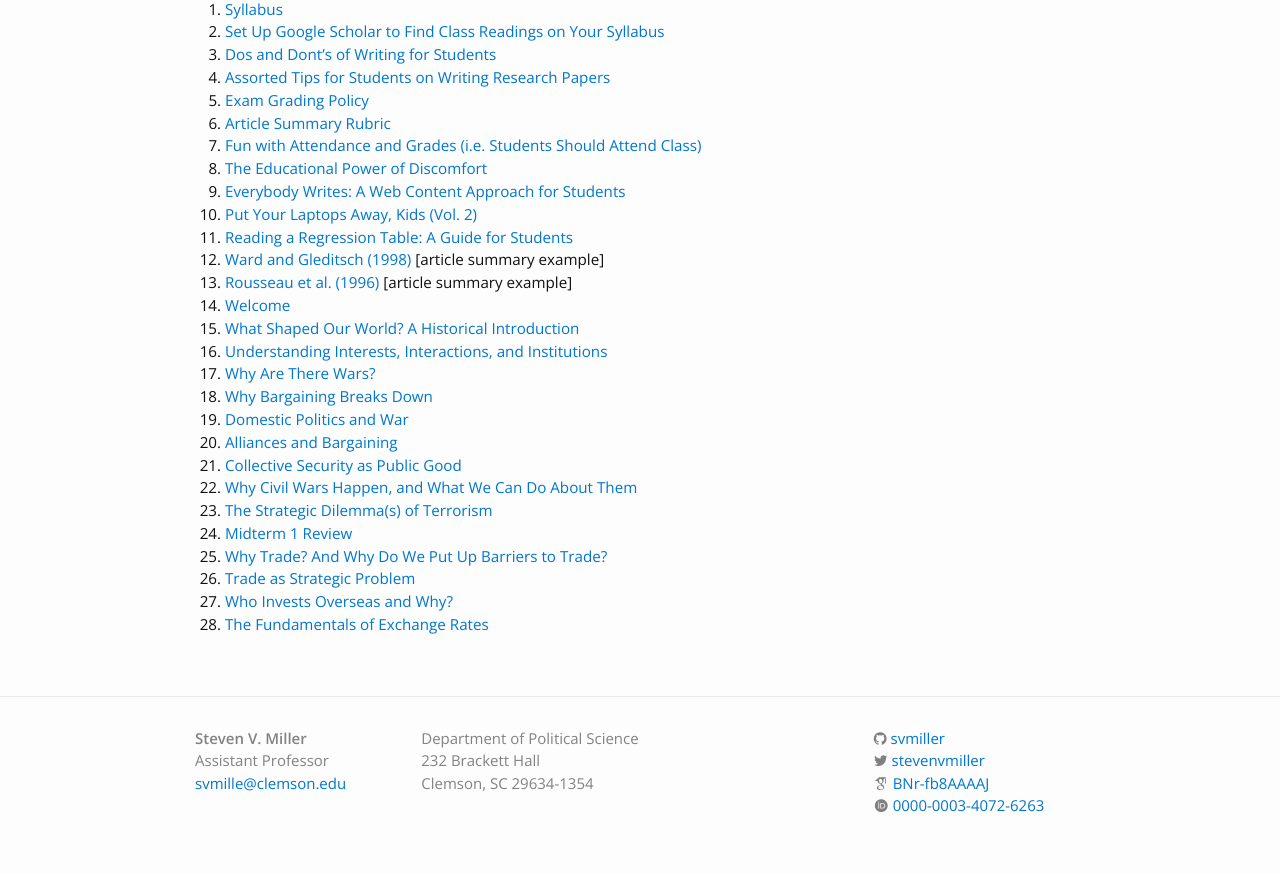
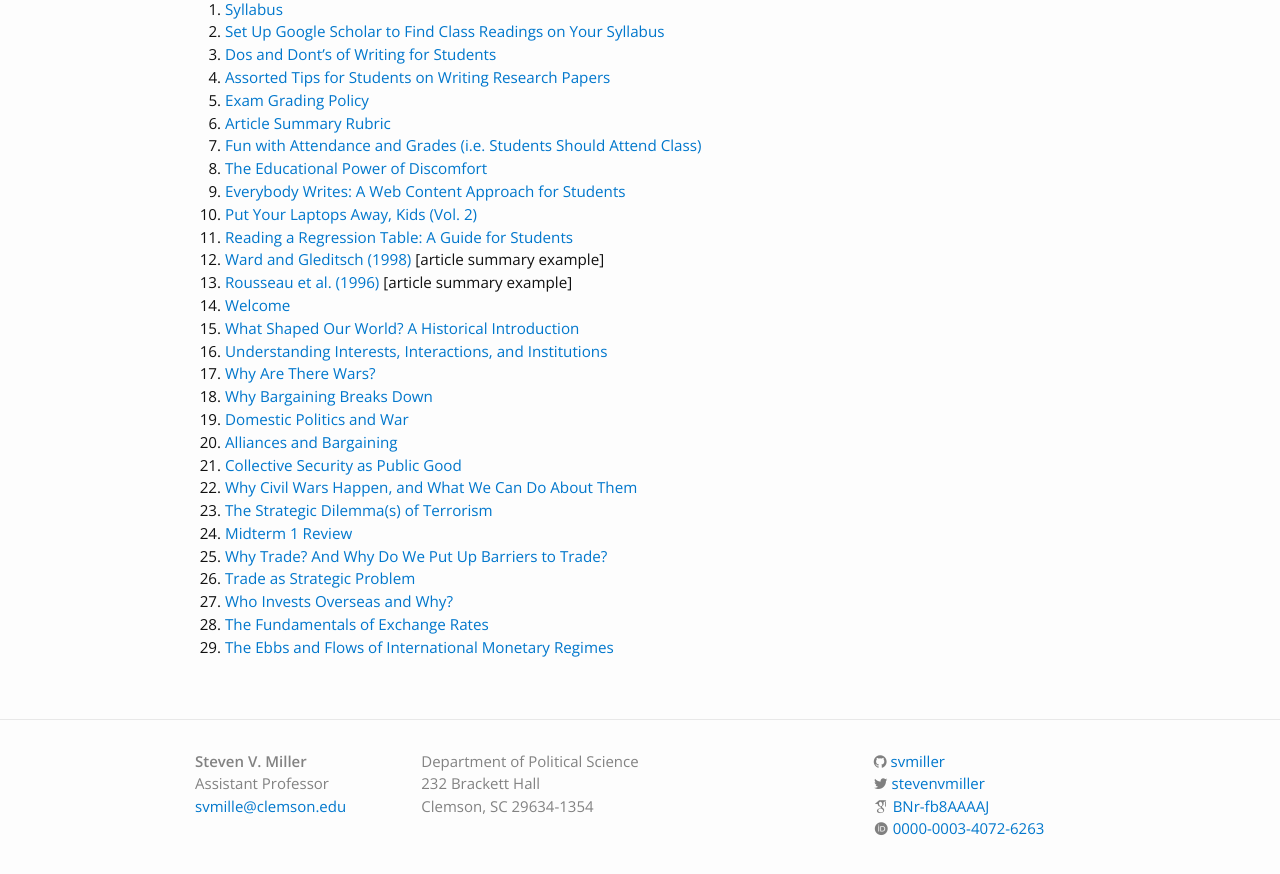
Before and after one commit to svmiller/svmiller.github.io, a Jekyll site: the page built from teaching/posc-1020.md, in a window 1280 px wide and 900 px high, scrolled down 835 px. Shown: the top 874 px of the window. Built offline with Jekyll 4.4.1, drawn with Linux system fonts in a browser that asks for light colours; nearby versions of some CDN libraries; some web fonts are replaced.

Commit message:
add lecture, belatedly

```diff
--- a/teaching/posc-1020.md
+++ b/teaching/posc-1020.md
@@ -38,6 +38,7 @@ This introductory-level course will survey several core topics in the study of i
 26. [Trade as Strategic Problem](https://www.dropbox.com/s/eg9ub3aoontke5g/posc1020-lecture-trade-2.pdf?dl=0)
 27. [Who Invests Overseas and Why?](https://www.dropbox.com/s/h5geozg2sn4xs57/posc1020-lecture-finance-1.pdf?dl=0)
 28. [The Fundamentals of Exchange Rates](https://www.dropbox.com/s/7duojm1z99iti8h/posc1020-lecture-monetary-relations-1.pdf?dl=0)
+29. [The Ebbs and Flows of International Monetary Regimes](https://www.dropbox.com/s/2qsfkdqdubc3tzo/posc1020-lecture-monetary-relations-2.pdf?dl=0)
 
 
 <!-- 14. [Welcome](https://www.dropbox.com/s/zlqai195eiv3chy/posc1020-lecture-welcome.pdf?dl=0)
```
